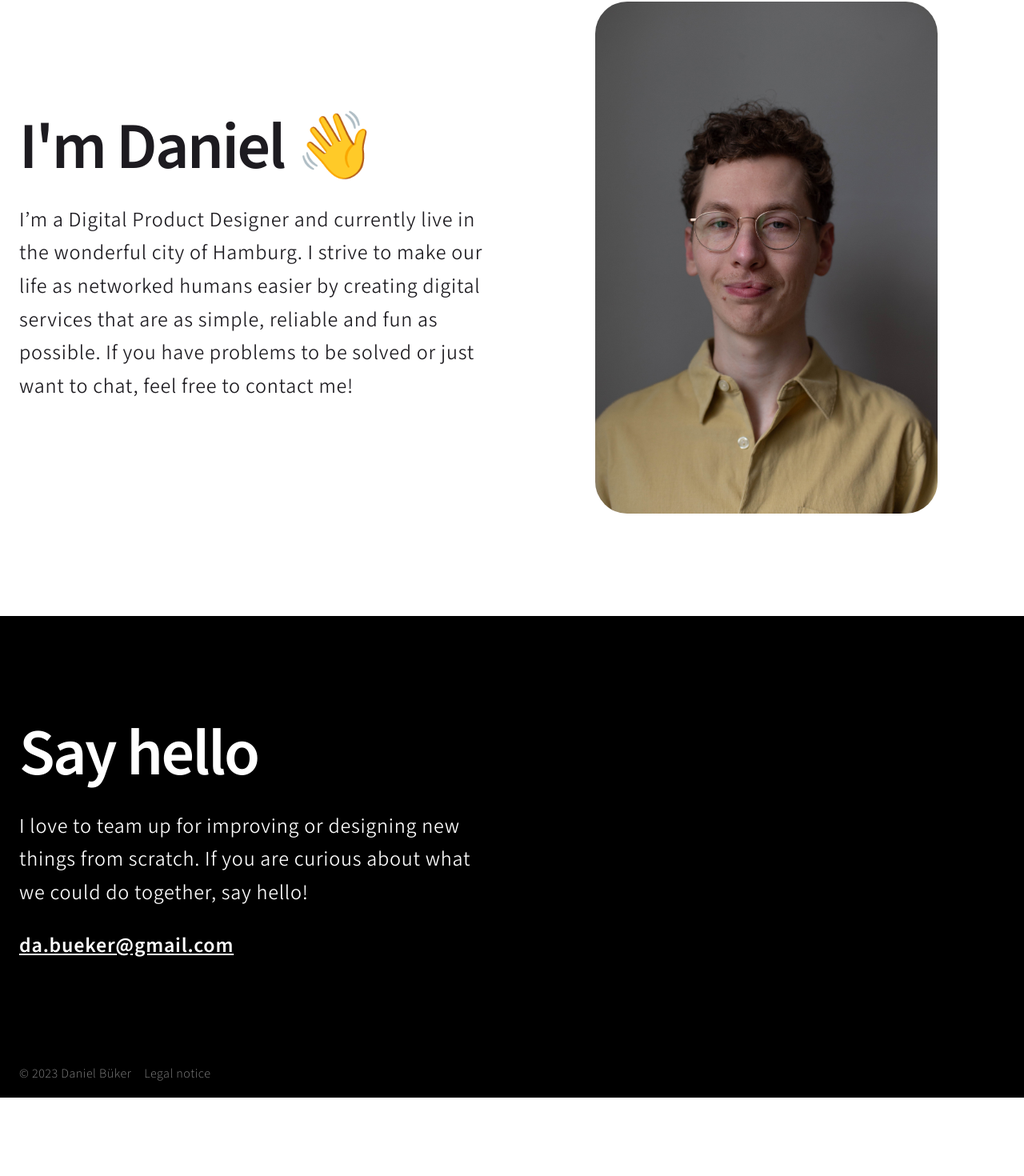
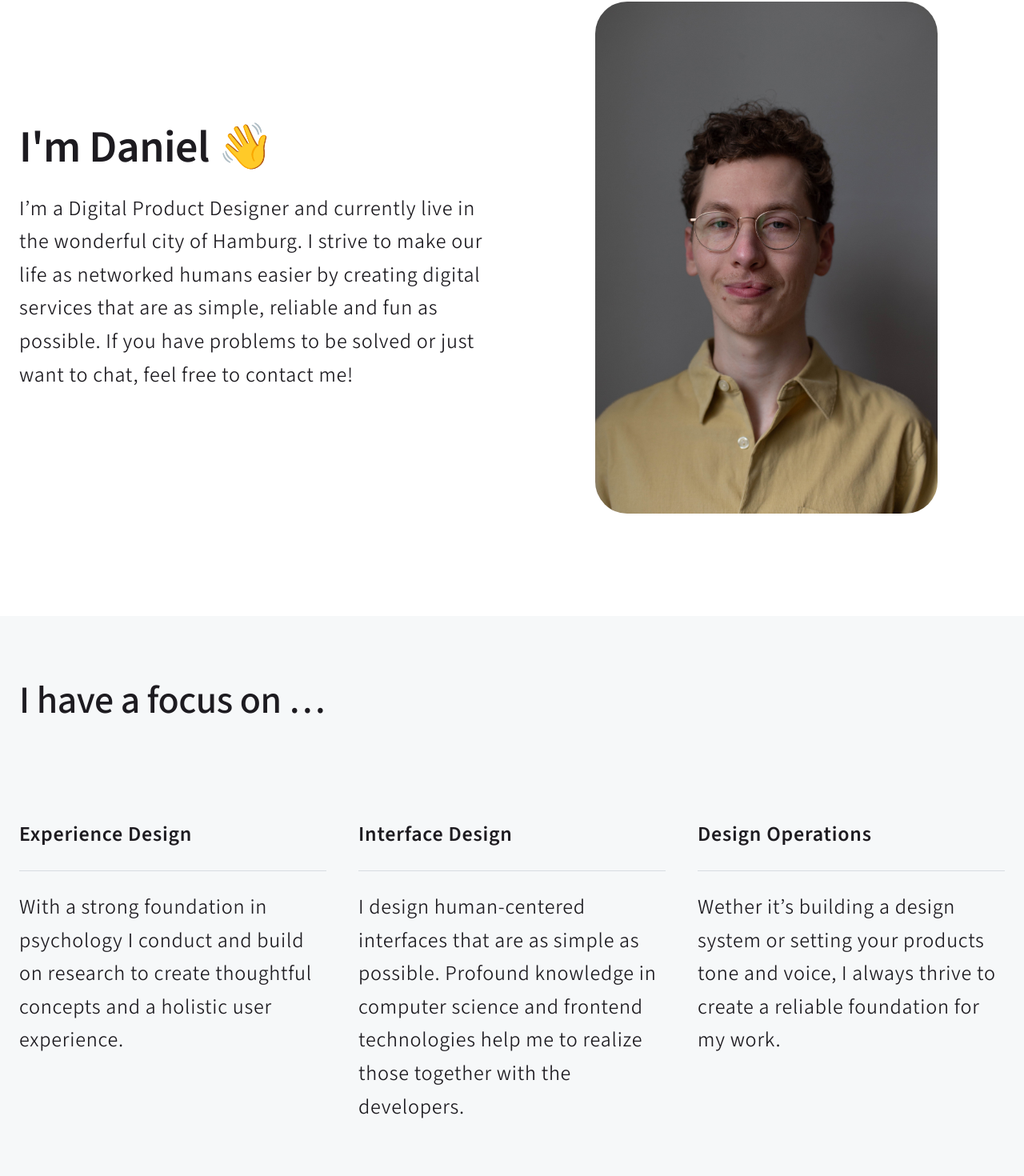
Before and after one commit to dbueker/portfolio-danielbueker, a Nuxt app: page /about in a window 1280 px wide. Shown: the part 149-1619 px from the top of the page at 80% size. Before the commit the page ends 1521 px from the top, so only its background shows below. Built offline with nearby package versions, Linux system fonts and the light colour scheme.

Commit message:
About page updates

```diff
--- a/components/Accordion.vue
+++ b/components/Accordion.vue
@@ -18,7 +18,7 @@ let open = ref(false);
 <template>
     <button @click="open = !open" class="bg-lightmode-primary dark:bg-darkmode-primary text-lightmode-on-primary dark:text-darkmode-on-primary rounded-[52px] py-5 pr-5 pl-10 w-full text-left group">
         <div class="flex justify-between items-center">
-            <p class="text-body-large-bold-mobile lg:text-headline-desktop group-hover:opacity-70 transition-all duration-200 ease-in-out">{{ headline }}</p>
+            <p class="text-body-large-bold-mobile lg:text-h1-desktop group-hover:opacity-70 transition-all duration-200 ease-in-out">{{ headline }}</p>
             <img :src=icon alt="" class="h-16 w-16"/>
         </div>
         <p v-if="open" class="text-body ">{{ text }}</p>
--- a/components/CaseFacts.vue
+++ b/components/CaseFacts.vue
@@ -17,7 +17,7 @@ const lines = ref([{ leading: 'Product', trailing:product }, {leading: 'My Role'
     <div>
     <div class="w-full grid grid-cols-1 md:grid-cols-2 lg:grid-cols-3 gap-4">
         <div v-for="line in lines">
-            <div class="space-y-2 bg-lightmode-surface dark:bg-darkmode-surface rounded p-10 h-full">
+            <div class="space-y-2 bg-lightmode-surface dark:bg-darkmode-surface rounded px-10 py-6 h-full">
                 <p class="text-chapter text-lightmode-on-background-subdued dark:text-darkmode-on-background-subdued">{{ line.leading }}</p>
                 <p class="text-body-semibold text-lightmode-on-surface dark:text-darkmode-on-surface">{{ line.trailing }}</p>
             </div>
--- /dev/null
+++ b/components/Divider.vue
@@ -0,0 +1,3 @@
+<template>
+    <div class="h-px w-full bg-lightmode-border dark:bg-darkmode-border"></div>
+</template>
--- /dev/null
+++ b/components/Skillset.vue
@@ -0,0 +1,20 @@
+<script setup>
+import Divider from './Divider.vue'
+import TextTeaser from './TextTeaser.vue'
+</script>
+
+<template>
+    <div class="bg-lightmode-surface dark:bg-darkmode-surface">
+        <div class="w-full px-6 py-20 mx-auto lg:max-w-screen-xl">
+            <p class="text-h2-mobile lg:text-h2-desktop text-lightmode-on-surface dark:text-darkmode-on-surface pb-10 lg:pb-20">I have a focus on …</p>
+            <Divider class="lg:hidden" />
+            <div class="grid grid-cols-1 md:grid-cols-2 lg:grid-cols-3 gap-10 pt-10">
+                <TextTeaser headline="Experience Design" text="With a strong foundation in psychology I conduct and build on research to create thoughtful concepts and a holistic user experience."/>
+                <Divider class="md:hidden" />
+                <TextTeaser headline="Interface Design" text="I design human-centered interfaces that are as simple as possible. Profound knowledge in computer science and frontend technologies help me to realize those together with the developers."/>
+                <Divider class="md:hidden" />
+                <TextTeaser headline="Design Operations" text="Wether it’s building a design system or setting your products tone and voice, I always thrive to create a reliable foundation for my work. "/>
+            </div>
+        </div>
+    </div>
+</template>
--- a/components/Teaser.vue
+++ b/components/Teaser.vue
@@ -15,7 +15,7 @@ const colorVariants = {
         </div>
         <div class="pt-8 pb-14 space-y-6 self-center lg:col-span-3 lg:order-first">
             <p class="text-chapter  text-center lg:text-left">{{ subheadline }}</p>
-            <p class="text-headline-mobile lg:text-headline-desktop text-center lg:text-left">{{ headline }}</p>
+            <p class="text-h1-mobile lg:text-h1-desktop text-center lg:text-left">{{ headline }}</p>
         </div>
     </div>
 </template>
--- /dev/null
+++ b/components/TextTeaser.vue
@@ -0,0 +1,12 @@
+<script setup>
+defineProps(['headline', 'text'])
+import Divider from './Divider.vue'
+</script>
+
+<template>
+    <div class="space-y-4 lg:space-y-6 text-lightmode-on-surface dark:text-darkmode-on-surface">
+        <p class="text-body-bold">{{ headline }}</p>
+        <Divider class="hidden lg:block" />
+        <p class="text-body">{{ text }}</p>
+    </div>
+</template>
--- a/pages/about.vue
+++ b/pages/about.vue
@@ -1,21 +1,19 @@
 <script setup>
+import Skillset from '../components/Skillset.vue'
 import Portrait from '../assets/Portrait.jpg'
 </script>
 
 <template>
     <div>
-      <div class="px-6">
-        <div class= "mx-auto lg:max-w-screen-xl">
-          <div class="grid grid-cols-1 md:grid-cols-2 gap-y-20 md:gap-x-10 place-items-center place-content-center mb-24 md:mb-28 lg:mb-32 pt-20 text-lightmode-on-background dark:text-darkmode-on-background">
-            <div class="space-y-6">
-            <p class="text-title-mobile lg:text-title-desktop">I'm Daniel 👋</p>
-            <div class="space-y-10">
-              <p class="text-body ">I’m a Digital Product Designer and currently live in the wonderful city of Hamburg. I strive to make our life as networked humans easier by creating digital services that are as simple, reliable and fun as possible. If you have problems to be solved or just want to chat, feel free to contact me!</p>
-            </div>
-            </div>
-            <img :src=Portrait alt="Portrait of Daniel" class="rounded w-full md:w-fit md:max-h-[640px]" />
+      <div class="px-6 mx-auto lg:max-w-screen-xl">
+        <div class="grid grid-cols-1 md:grid-cols-2 gap-y-20 md:gap-x-10 place-items-center place-content-center mb-24 md:mb-28 lg:mb-32 pt-20 text-lightmode-on-background dark:text-darkmode-on-background">
+          <div class="space-y-6">
+            <p class="text-h1-mobile lg:text-h1-desktop">I'm Daniel 👋</p>
+            <p class="text-body ">I’m a Digital Product Designer and currently live in the wonderful city of Hamburg. I strive to make our life as networked humans easier by creating digital services that are as simple, reliable and fun as possible. If you have problems to be solved or just want to chat, feel free to contact me!</p>
           </div>
+          <img :src=Portrait alt="Portrait of Daniel" class="rounded w-full md:w-fit md:max-h-[640px]" />
         </div>
       </div>
+      <Skillset />
     </div>
 </template>
--- a/tailwind.config.js
+++ b/tailwind.config.js
@@ -34,14 +34,24 @@ module.exports = {
         letterSpacing: '-0.03em',
         fontStretch: '150%'
       }],
-      'headline-mobile': ['36px', {
+      'h1-mobile': ['36px', {
         lineHeight: '110%',
         fontWeight: '600',
         letterSpacing: '-0.01em',
       }],
-      'headline-desktop': ['60px', {
+      'h1-desktop': ['56px', {
         lineHeight: '110%',
         fontWeight: '600',
+        letterSpacing: '-0.01em',
+      }],
+      'h2-mobile': ['32px', {
+        lineHeight: '110%',
+        fontWeight: '500',
+        letterSpacing: '-0.01em',
+      }],
+      'h2-desktop': ['48px', {
+        lineHeight: '110%',
+        fontWeight: '500',
         letterSpacing: '-0.01em',
       }],
       'chapter': ['20px', {
@@ -79,13 +89,14 @@ module.exports = {
       'lightmode-primary': '#000000',
       'lightmode-on-primary': '#FFFFFF',
       'lightmode-on-primary-subdued': '#808080',
-      'accent': '#455ce9',
+      'accent': '#3C56EC',
       'on-accent': '#FFFFFF',
       'lightmode-background': '#FFFFFF',
       'lightmode-on-background': '#1D1B20',
       'lightmode-on-background-subdued': '#808080',
       'lightmode-surface': '#F6F8F9',
       'lightmode-on-surface': '#1D1B20',
+      'lightmode-border': '#D7DCE1',
       'darkmode-primary': '#2B2930',
       'darkmode-on-primary': '#FFFFFF',
       'darkmode-on-primary-subdued': '#949494',
@@ -94,6 +105,7 @@ module.exports = {
       'darkmode-on-background-subdued': '#949494',
       'darkmode-surface': '#1D1B20',
       'darkmode-on-surface': '#FFFFFF',
+      'darktmode-border': '#3C414B',
       'secondary-streckenagent': '#061350',
       'secondary-hek': '#9CE0F3',
       'secondary-lightelligence': '#FF6000',
```
